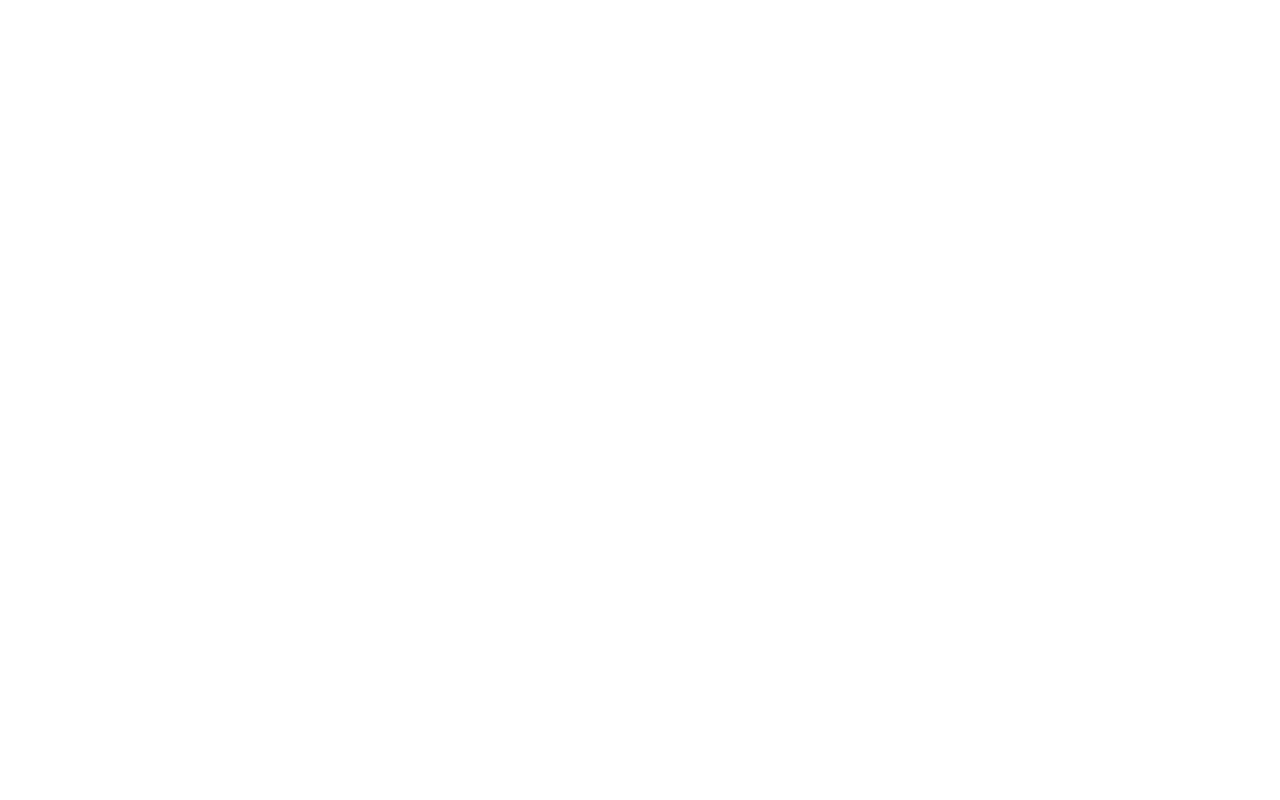
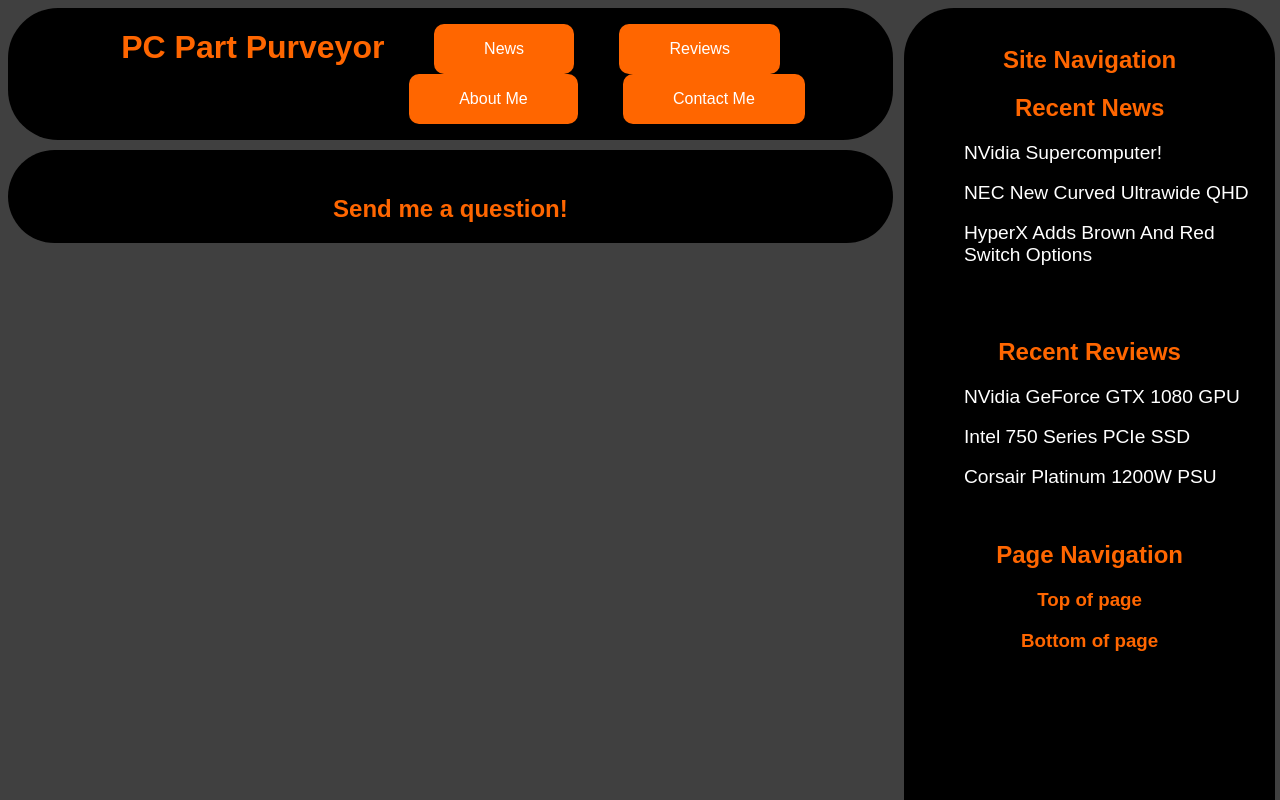
Before and after one commit to BlueishLeaf/Web-Development-Fundamentals, a plain HTML site: page WebProject/contactme.html in a window 1280 px wide. Drawn offline with Linux system fonts and the light colour scheme.

Commit message:
tidied up code, started contact form

```diff
--- a/WebProject/contactme.html
+++ b/WebProject/contactme.html
@@ -2,9 +2,96 @@
 <html lang="en">
 <head>
     <meta charset="UTF-8">
+    <link rel="stylesheet" type="text/css" href="stylesheets/styles.css">
     <title>Contact Me</title>
 </head>
+<style>
+    body{
+        background-color: #404040;
+    }
+
+    h2{
+        text-align: center;
+    }
+</style>
 <body>
+<header id = "top">
+    <div id = "header_box">
+        <h1>PC Part Purveyor</h1>
+        <nav id = "header_nav">
+            <ul>
+                <li><div class="dropdown">
+                    <a href="home.html"><button class="dropbtn">News</button></a>
+                    <div class="dropdown-content">
+                        <a href="home.html#nvidia">Nvidia Supercomputer</a>
+                        <a href="home.html#monitor">NEC New Monitor</a>
+                        <a href="home.html#hyperx">HyperX New Switches</a>
+                    </div>
+                </div>
+                </li>
+                <li><div class="dropdown">
+                    <button class="dropbtn">Reviews</button>
+                    <div class="dropdown-content">
+                        <a href="#">GeForce GTX 1080</a>
+                        <a href="#">Intel 750 Series</a>
+                        <a href="#">Corsair Platinum PSU</a>
+                    </div>
+                </div>
+                </li>
+                </li>
+                <li><div class="dropdown">
+                    <a href="aboutme.html"><button class="dropbtn">About Me</button></a>
+                </div>
+                </li>
+                <li><div class="dropdown">
+                    <a href="contactme.html"><button class="dropbtn">Contact Me</button></a>
+                </div>
+            </ul>
+        </nav>
+    </div>
+</header>
+<section>
+    <div id="section-bg">
+        <section>
+            <h2>Send me a question!</h2>
+            <form>
+
+            </form>
+        </section>
+    </div>
+</section>
+<aside>
+    <div id="aside-bg">
+        <br>
+        <h1>Site Navigation</h1>
+        <h2>Recent News</h2>
+        <nav>
+            <ul>
+                <li><a href="home.html#nvidia">NVidia Supercomputer!</a></li>
+                <br>
+                <li><a href="home.html#monitor">NEC New Curved Ultrawide QHD</a></li>
+                <br>
+                <li><a href="home.html#hyperx">HyperX Adds Brown And Red Switch Options</a></li>
+                <br>
+            </ul>
+        </nav>
+        <br>
+        <h2>Recent Reviews</h2>
+        <nav>
+            <ul>
+                <li><a href="#nvidia">NVidia GeForce GTX 1080 GPU</a></li>
+                <br>
+                <li><a href="#monitor">Intel 750 Series PCIe SSD</a></li>
+                <br>
+                <li><a href="#hyperx">Corsair Platinum 1200W PSU</a></li>
+            </ul>
+        </nav>
+        <br>
+        <h2>Page Navigation</h2>
+        <a href="#top"><h3>Top of page</h3></a>
+        <a href="#bottom"><h3>Bottom of page</h3></a>
+    </div>
+</aside>
 
 </body>
 </html>
```
Also changed, not shown: WebProject/aboutme.html (+3 -2 lines), WebProject/home.html (+1 -1 lines).
